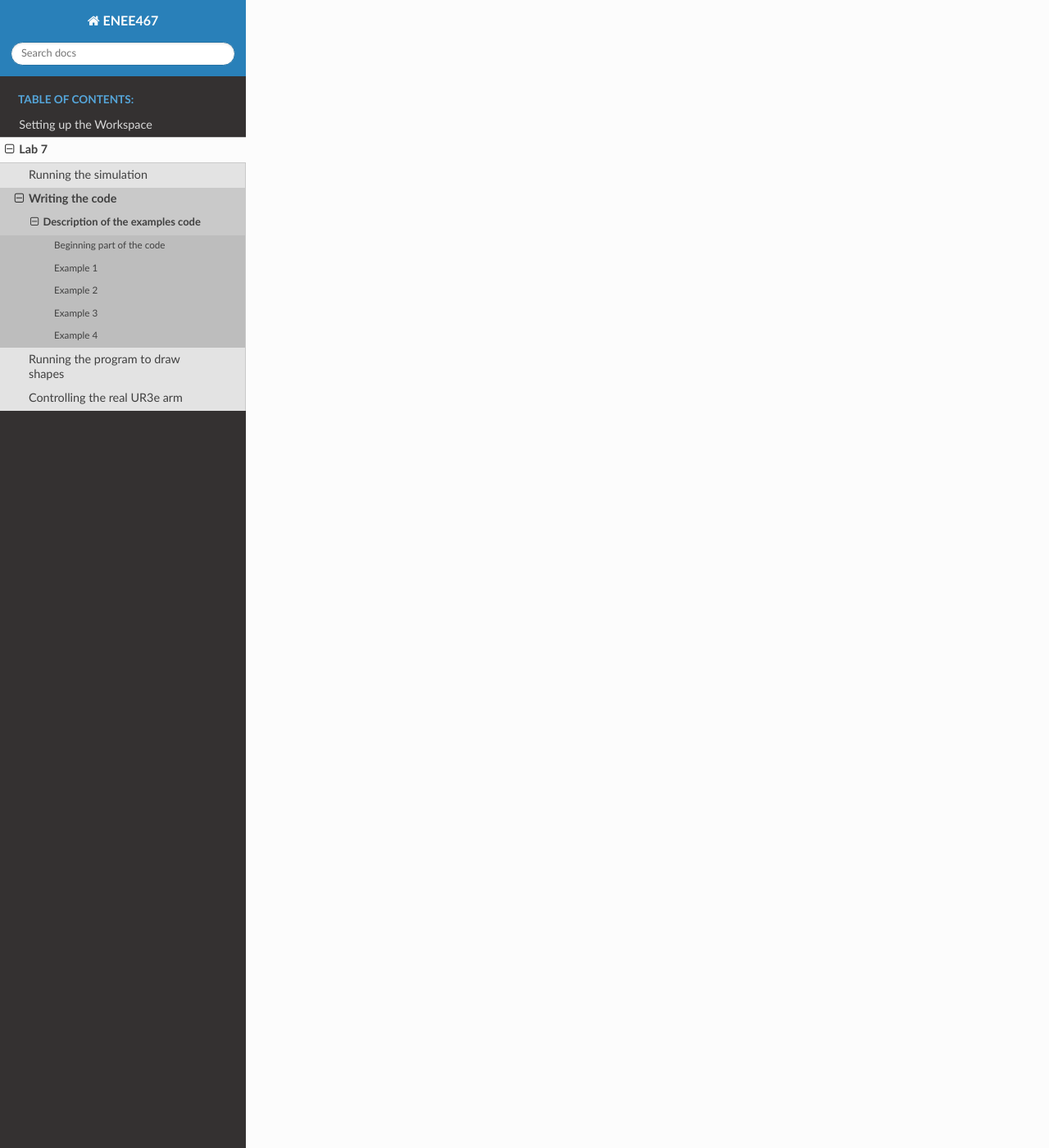
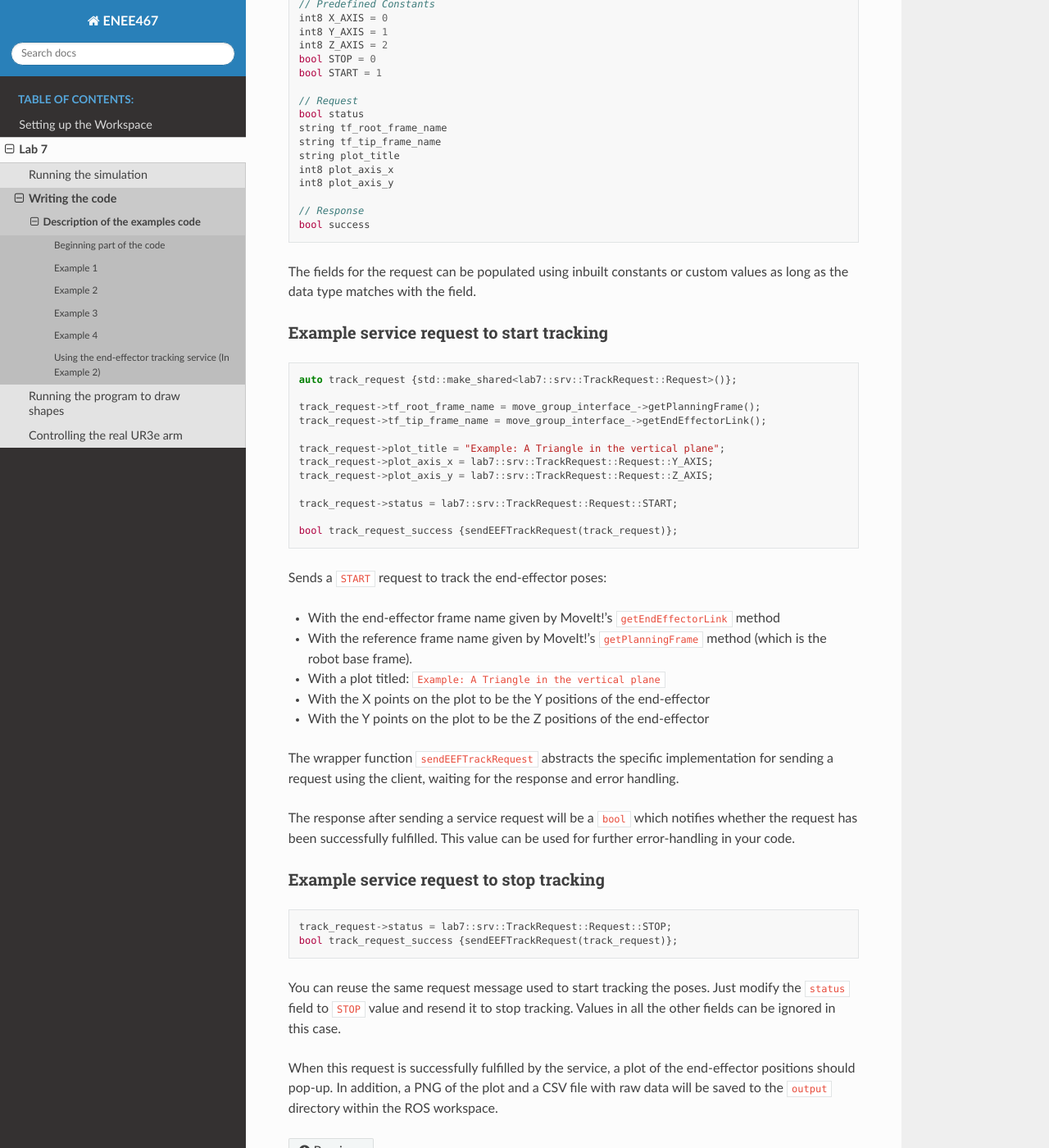
Before and after one commit to ENEE467/Getting_Started, a Sphinx documentation site: the page built from source/Lab7/Examples-Code-Desc.rst, in a window 1280 px wide and 1400 px high, scrolled down 8552 px. Shown: the whole window at 82% size. Built offline with Sphinx 7.4.7 and the Read the Docs theme 3.1.0, drawn with Linux system fonts in a browser that asks for light colours; pages that are not in the unit, such as notebooks, are missing from menus; some of the changed text lies outside the part shown.

Commit message:
Updated description + added description for end-effector tracking code

```diff
--- a/source/Lab7/Examples-Code-Desc.rst
+++ b/source/Lab7/Examples-Code-Desc.rst
@@ -119,13 +119,13 @@
 Beginning part of the code
 ^^^^^^^^^^^^^^^^^^^^^^^^^^
 
+This part of the code waits for the Move Group Interface node to initialize in the constructor
+before calling any of its methods. It is an empty while loop conditioned to exit when
+the Move Group Interface node initializes.
+
 .. code-block:: C++
 
    waitForMoveGroupInterface();
-
-The first part of the code waits for the Move Group Interface node to initialize in the constructor
-before calling any of its methods. It is an empty while loop conditioned to exit when
-the Move Group Interface node initializes.
 
 Example 1
 ^^^^^^^^^
@@ -135,13 +135,13 @@
 Set the target
 --------------
 
+A vector of doubles is used to store the desired joint positions in radians as a list. The size of
+this vector corresponds to the number of joints in the robotic arm.
+
 .. code-block:: C++
 
    std::vector<double> target_joint_positions {M_PI_2, -M_PI_2, M_PI_2, -M_PI, -M_PI_2, 0};
    move_group_interface_->setJointValueTarget(target_joint_positions);
-
-Here, a vector of doubles is used to store the desired joint positions in radians as a list. The
-size of this vector corresponds to the number of joints in the robotic arm.
 
 The ``setJointValueTarget`` method from the Move Group Interface takes this vector as the target
 joint configuration, setting the goal for the robot's motion planning.
@@ -154,14 +154,14 @@
 Create a motion plan to the target state
 ----------------------------------------
 
+The motion plan is generated by the wrapper function ``planToJointSpaceGoal``, which internally
+calls the ``plan()`` method of the Move Group Interface. The generated plan is stored in an external
+``MoveGroupInterface::Plan`` variable.
+
 .. code-block:: C++
 
    moveit::planning_interface::MoveGroupInterface::Plan motion_plan_joints;
    bool joint_space_plan_success {planToJointSpaceGoal(target_joint_positions, motion_plan_joints)};
-
-The motion plan is generated by the wrapper function ``planToJointSpaceGoal``, which internally calls
-the ``plan()`` method of the Move Group Interface. The generated plan is stored in an external
-``MoveGroupInterface::Plan`` variable.
 
 Wrapper functions, such as ``planToJointSpaceGoal``, abstract the configuration, condition checks,
 and error handling involved in generating a plan using the Move Group Interface.
@@ -169,13 +169,13 @@
 Execute the motion plan
 -----------------------
 
+Finally, the ``execute()`` method is called to execute the motion plan which is previously generated
+and stored in a variable.
+
 .. code-block:: C++
 
    if (joint_space_plan_success)
       move_group_interface_->execute(motion_plan_joints);
-
-Finally, the ``execute()`` method is called to execute the motion plan which is previously generated
-and stored in a variable.
 
 Example 2
 ^^^^^^^^^
@@ -186,18 +186,18 @@
 Set the target
 --------------
 
+A vector of ``Pose`` messages is used as a list to store the target waypoints.
+
+Then the current pose of the end-effector is added as an initial waypoint. This position will also
+be the center point of the shape, which depends on the arm's position following its previous motion
+(Example 1).
+
 .. code-block:: C++
 
    std::vector<geometry_msgs::msg::Pose> waypoints;
 
    auto current_pose = move_group_interface_->getCurrentPose().pose;
    waypoints.push_back(current_pose);
-
-A vector of ``Pose`` messages is used as a list to store the target waypoints.
-
-Then the current pose of the end-effector is added as an initial waypoint. This position will also
-be the center point of the shape, which depends on the arm's position following its previous motion
-(Example 1).
 
 Then the remaning waypoints relative to the first waypoint were added. For a triangle those
 waypoints relative to the first waypoint could be:
@@ -262,15 +262,15 @@
 Create a motion plan to the target state
 ----------------------------------------
 
+Unlike the previous example, Cartesian plan is stored in a different object type.
+``planCartesianPath`` provides abstraction from calling the ``computeCartesianPath`` method in the
+Move Group Interface and time parameterization of the generated motion plan as a post-processing
+step.
+
 .. code-block:: C++
 
   moveit_msgs::msg::RobotTrajectory cartesian_trajectory;
   bool cartesian_plan_success {planCartesianPath(waypoints, cartesian_trajectory)};
-
-Unlike the previous example, Cartesian plan is stored in a different object type.
-``planCartesianPath`` provides abstraction from calling the ``computeCartesianPath`` method in the
-Move Group Interface and time parameterization of the generated motion plan as a post-processing
-step.
 
 Execute the motion plan
 -----------------------
@@ -362,7 +362,7 @@
    into a single function call. However, using the ``plan()`` and ``execute()`` methods separately
    gives more flexibility in many cases.
 
-   This does not work for planning and executing Cartesian paths from Example 2.
+   This does not work for planning and executing Cartesian paths like in Example 2.
 
 Example 4
 ^^^^^^^^^
@@ -426,6 +426,106 @@
 
    move_group_interface_->move();
 
+.. _end effector tracking:
+
+Using the end-effector tracking service (In Example 2)
+^^^^^^^^^^^^^^^^^^^^^^^^^^^^^^^^^^^^^^^^^^^^^^^^^^^^^^
+
+This section explains how to use this service to plot the resulting shape drawn by the robot. This
+data can be included in your lab report.
+
+The service automatically starts by default when you launch the Lab 7
+(in both simulation and on the real arm) unless the ``track_eef`` launch argument is set to
+``false``.
+
+.. note::
+
+   The ``draw shape`` node already has the client for this service included. You just have to:
+
+   - Send a ``START`` request just before starting to draw a shape (Before executing the Cartesian
+     plan in code)
+
+   - Then a ``STOP`` request just after drawing the shape (Just after the ``execute()`` method for
+     Cartesian plan returns).
+
+The structure of the service message is as shown below:
+
+.. code-block:: C
+
+   // Predefined Constants
+   int8 X_AXIS = 0
+   int8 Y_AXIS = 1
+   int8 Z_AXIS = 2
+   bool STOP = 0
+   bool START = 1
+
+   // Request
+   bool status
+   string tf_root_frame_name
+   string tf_tip_frame_name
+   string plot_title
+   int8 plot_axis_x
+   int8 plot_axis_y
+
+   // Response
+   bool success
+
+The fields for the request can be populated using inbuilt constants or custom values as long as the
+data type matches with the field.
+
+Example service request to start tracking
+-----------------------------------------
+
+.. code-block:: C++
+
+   auto track_request {std::make_shared<lab7::srv::TrackRequest::Request>()};
+
+   track_request->tf_root_frame_name = move_group_interface_->getPlanningFrame();
+   track_request->tf_tip_frame_name = move_group_interface_->getEndEffectorLink();
+
+   track_request->plot_title = "Example: A Triangle in the vertical plane";
+   track_request->plot_axis_x = lab7::srv::TrackRequest::Request::Y_AXIS;
+   track_request->plot_axis_y = lab7::srv::TrackRequest::Request::Z_AXIS;
+
+   track_request->status = lab7::srv::TrackRequest::Request::START;
+
+   bool track_request_success {sendEEFTrackRequest(track_request)};
+
+Sends a ``START`` request to track the end-effector poses:
+
+- With the end-effector frame name given by MoveIt!'s ``getEndEffectorLink`` method
+
+- With the reference frame name given by MoveIt!'s ``getPlanningFrame`` method
+  (which is the robot base frame).
+
+- With a plot titled: ``Example: A Triangle in the vertical plane``
+
+- With the X points on the plot to be the Y positions of the end-effector
+
+- With the Y points on the plot to be the Z positions of the end-effector
+
+The wrapper function ``sendEEFTrackRequest`` abstracts the specific implementation for sending a
+request using the client, waiting for the response and error handling.
+
+The response after sending a service request will be a ``bool`` which notifies whether the request
+has been successfully fulfilled. This value can be used for further error-handling in your code.
+
+Example service request to stop tracking
+----------------------------------------
+
+.. code-block:: C++
+
+   track_request->status = lab7::srv::TrackRequest::Request::STOP;
+   bool track_request_success {sendEEFTrackRequest(track_request)};
+
+You can reuse the same request message used to start tracking the poses. Just modify the ``status``
+field to ``STOP`` value and resend it to stop tracking. Values in all the other fields can be
+ignored in this case.
+
+When this request is successfully fulfilled by the service, a plot of the end-effector positions
+should pop-up. In addition, a PNG of the plot and a CSV file with raw data will be saved to the
+``output`` directory within the ROS workspace.
+
 .. LINK REFERENCES ---------------------------------------------------------------------------------
 
 .. _REP103 Link: https://www.ros.org/reps/rep-0103.html
```
Also changed, not shown: other parts of source/Lab7/Examples-Code-Desc.rst (+2 -2 lines).
